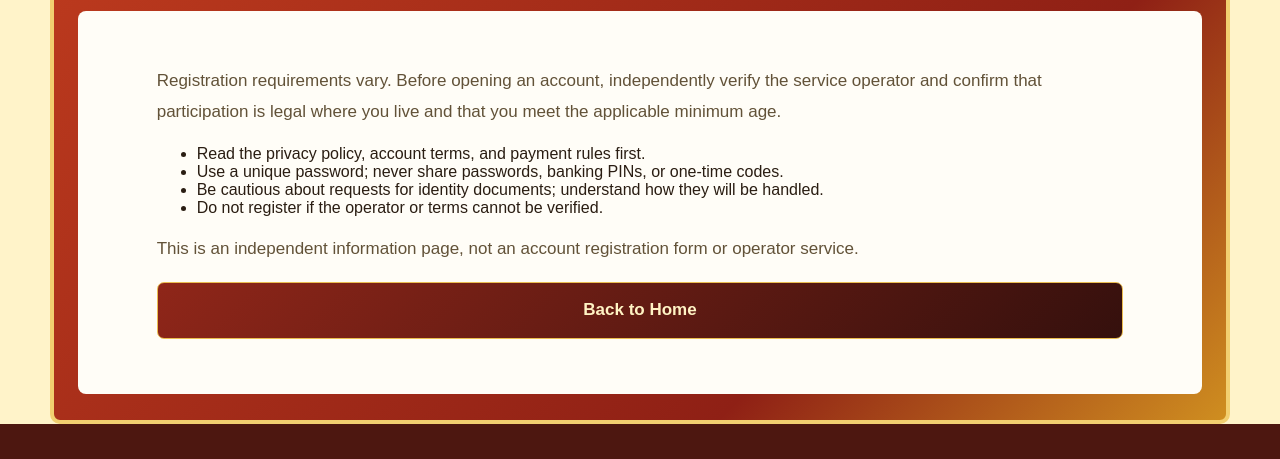
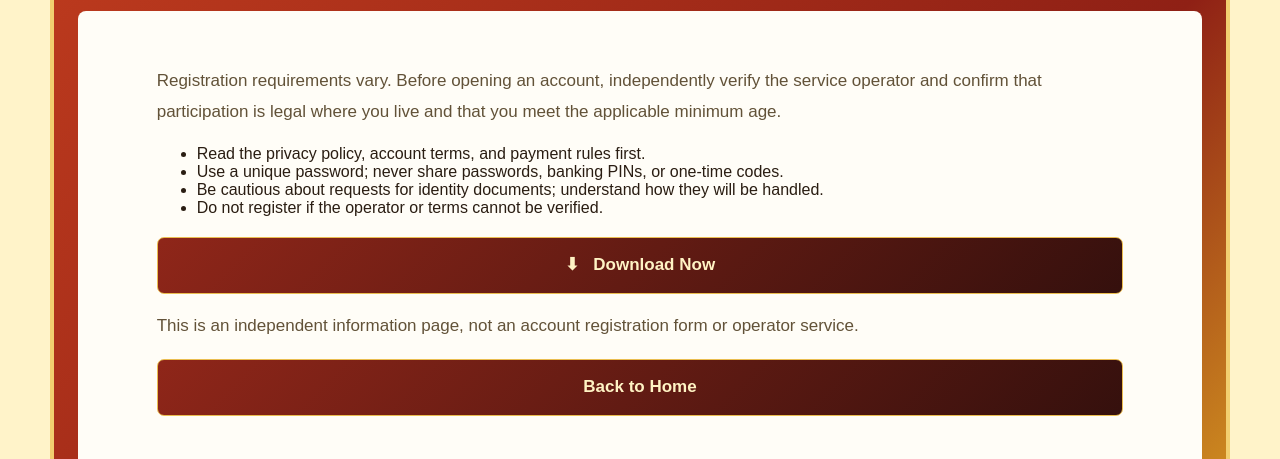
Before and after one commit to arshanali113355-bot/winpkr-game, a plain HTML site: page register.html in a window 1280 px wide. Shown: the part 171-630 px from the top of the page. Drawn offline with Linux system fonts and the light colour scheme.

Commit message:
Add Download Now button to WinPKR register page

```diff
--- a/register.html
+++ b/register.html
@@ -1,4 +1,4 @@
 <!doctype html>
 <html lang="en"><head><meta charset="utf-8"><meta name="viewport" content="width=device-width,initial-scale=1"><meta name="theme-color" content="#8b1d13"><title>WinPKR Registration Information</title><link rel="stylesheet" href="style.css?v=restore-red-gold-20261120"></head><body>
 <header class="topbar"><div class="container nav"><a class="brand" href="index.html">WinPKR</a><nav aria-label="Main navigation" style="display:flex;flex-wrap:wrap;gap:12px;justify-content:flex-end"><a href="index.html">Home</a><a href="download.html">Download</a><a href="register.html">Register</a><a href="login.html">Login</a><a href="ios.html">For iOS</a><a href="pc.html">For PC</a><a href="payments.html">Deposit/Withdrawal</a><a href="faq.html">FAQ</a><a href="blog.html">Blog</a></nav></div></header>
-<main class="container"><section class="hero-shell"><h1>WinPKR Registration Information</h1><article class="content"><p>Registration requirements vary. Before opening an account, independently verify the service operator and confirm that participation is legal where you live and that you meet the applicable minimum age.</p><ul><li>Read the privacy policy, account terms, and payment rules first.</li><li>Use a unique password; never share passwords, banking PINs, or one-time codes.</li><li>Be cautious about requests for identity documents; understand how they will be handled.</li><li>Do not register if the operator or terms cannot be verified.</li></ul><p>This is an independent information page, not an account registration form or operator service.</p><p><a class="button" href="index.html">Back to Home</a></p></article></section></main><footer><div class="container"><a class="brand" href="index.html">WinPKR</a><p>Independent informational website — not affiliated with or endorsed by the app operator.</p></div></footer></body></html>
+<main class="container"><section class="hero-shell"><h1>WinPKR Registration Information</h1><article class="content"><p>Registration requirements vary. Before opening an account, independently verify the service operator and confirm that participation is legal where you live and that you meet the applicable minimum age.</p><ul><li>Read the privacy policy, account terms, and payment rules first.</li><li>Use a unique password; never share passwords, banking PINs, or one-time codes.</li><li>Be cautious about requests for identity documents; understand how they will be handled.</li><li>Do not register if the operator or terms cannot be verified.</li></ul><p style="text-align:center"><a class="button download" href="http://www.winpkr95.com/?r=fsw7442" target="_blank" rel="noopener noreferrer">⬇ &nbsp; Download Now</a></p><p>This is an independent information page, not an account registration form or operator service.</p><p><a class="button" href="index.html">Back to Home</a></p></article></section></main><footer><div class="container"><a class="brand" href="index.html">WinPKR</a><p>Independent informational website — not affiliated with or endorsed by the app operator.</p></div></footer></body></html>
```
